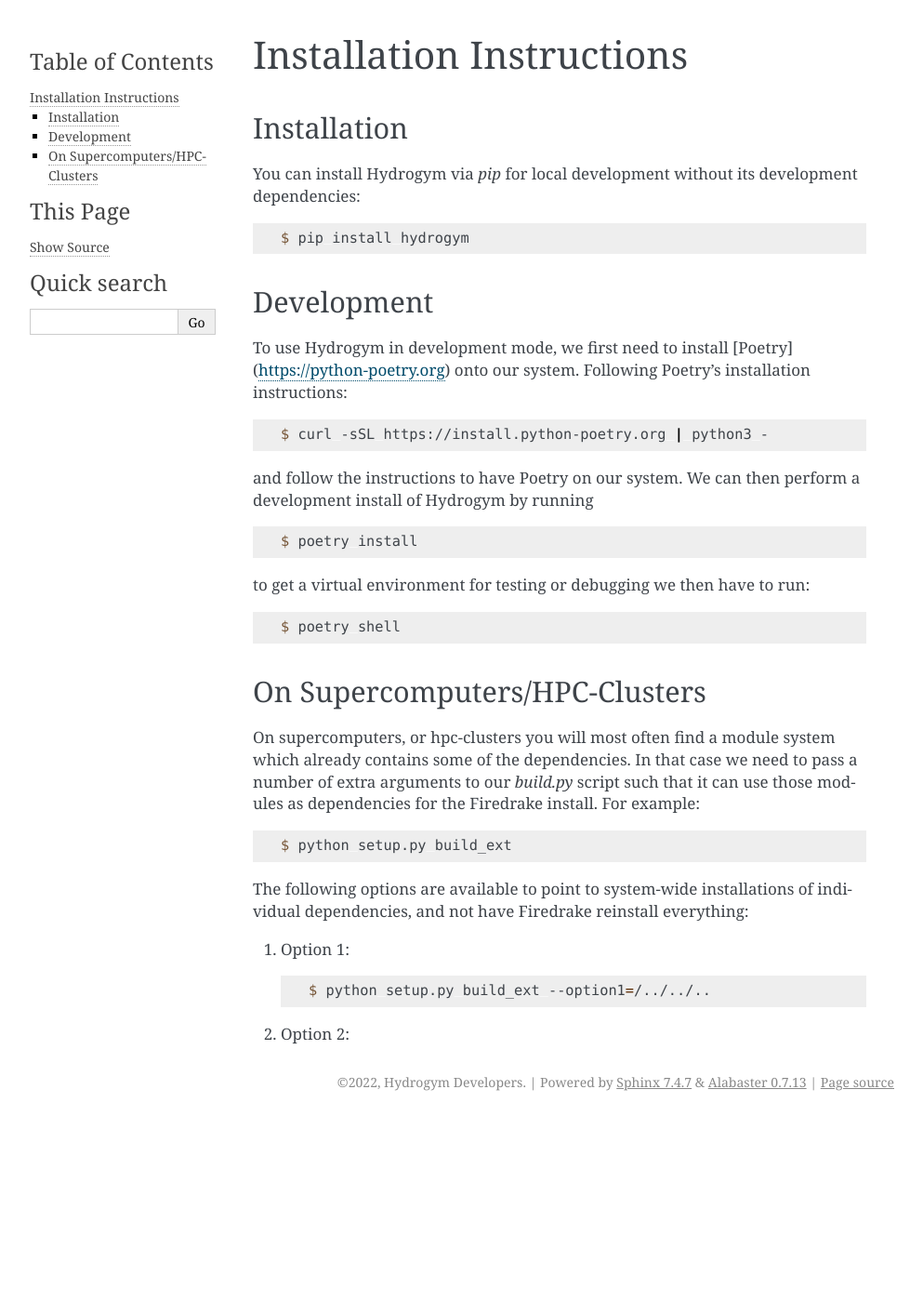
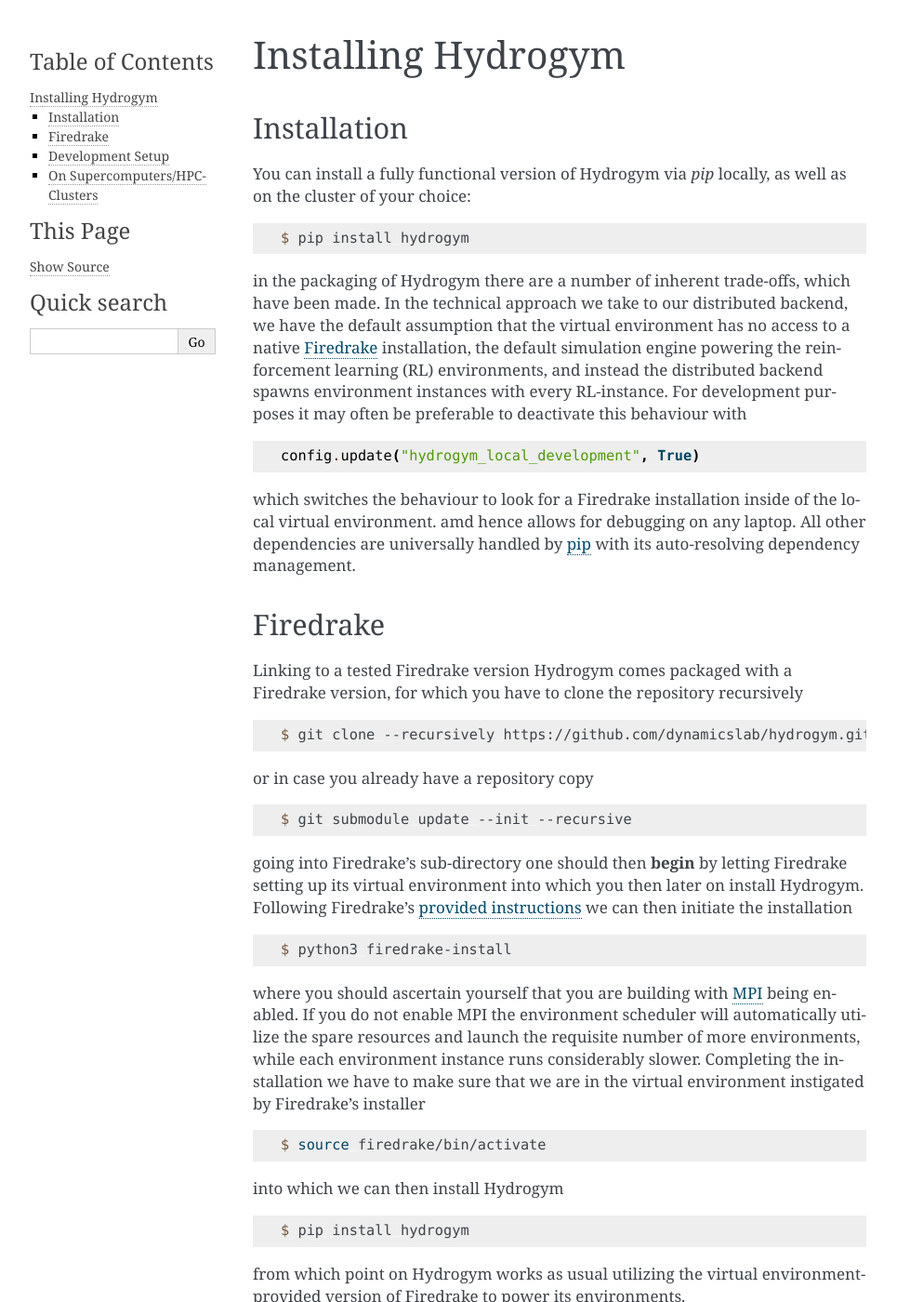
Before and after one commit to dynamicslab/hydrogym, a Sphinx documentation site: the page built from docs/source/installation.rst, in a window 1280 px wide and 1400 px high. Shown: the whole window at 93% size, without its empty margins (148-1141 px from the left). Built offline with Sphinx 7.4.7, drawn with Linux system fonts in a browser that asks for light colours; some of the changed text lies outside the part shown.

Commit message:
Write up comprehensive installation instructions for users and developers alike.

```diff
--- a/docs/source/installation.rst
+++ b/docs/source/installation.rst
@@ -1,22 +1,81 @@
-Installation Instructions
-=========================
+Installing Hydrogym
+===================
 
 .. _installation:
 
 Installation
 ------------
 
-You can install Hydrogym via `pip` for local development without its development dependencies:
+You can install a fully functional version of Hydrogym via `pip` locally, as well as on the cluster of your choice:
 
 .. code-block:: console
 
    $ pip install hydrogym
 
+in the packaging of Hydrogym there are a number of inherent trade-offs, which have been made. In the technical approach we take
+to our distributed backend, we have the default assumption that the virtual environment has no access to a native
+`Firedrake <https://www.firedrakeproject.org>`_ installation, the default simulation engine powering the reinforcement
+learning (RL) environments, and instead the distributed backend spawns environment instances with every RL-instance. For
+development purposes it may often be preferable to deactivate this behaviour with
 
-Development
------------
+.. code-block:: python
 
-To use Hydrogym in development mode, we first need to install [Poetry](https://python-poetry.org) onto our system. Following Poetry's installation instructions:
+    config.update("hydrogym_local_development", True)
+
+which switches the behaviour to look for a Firedrake installation inside of the local virtual environment. amd hence
+allows for debugging on any laptop. All other dependencies are universally handled by `pip <https://pip.pypa.io/en/stable/>`_ with
+its auto-resolving dependency management.
+
+Firedrake
+---------
+
+Linking to a tested Firedrake version Hydrogym comes packaged with a Firedrake version, for which you have to clone the
+repository recursively
+
+.. code-block:: console
+
+    $ git clone --recursively https://github.com/dynamicslab/hydrogym.git
+
+or in case you already have a repository copy
+
+.. code-block:: console
+
+    $ git submodule update --init --recursive
+
+going into Firedrake's sub-directory one should then **begin** by letting Firedrake setting up its virtual environment
+into which you then later on install Hydrogym. Following Firedrake's
+`provided instructions <https://www.firedrakeproject.org/download.html>`_ we can then initiate the installation
+
+.. code-block:: console
+
+    $ python3 firedrake-install
+
+where you should ascertain yourself that you are building with `MPI <https://www.open-mpi.org>`_ being enabled. If you do not enable MPI the
+environment scheduler will automatically utilize the spare resources and launch the requisite number of more environments,
+while each environment instance runs considerably slower. Completing the installation we have to make sure that we are
+in the virtual environment instigated by Firedrake's installer
+
+.. code-block:: console
+
+    $ source firedrake/bin/activate
+
+into which we can then install Hydrogym
+
+.. code-block:: console
+
+    $ pip install hydrogym
+
+from which point on Hydrogym works as usual utilizing the virtual environment-provided version of Firedrake to
+power its environments.
+
+.. note::
+
+    Where a module system is available such as on a cluster, and the module system provides a MPI-enabled version of Firedrake this should **strictly** be preferred.
+
+Development Setup
+-----------------
+
+To use Hydrogym in development mode, we first need to install `Poetry <https://python-poetry.org>`_ onto our system. Following Poetry's installation instructions:
 
 .. code-block:: console
 
@@ -33,6 +92,25 @@
 .. code-block:: console
 
    $ poetry shell
+
+to test a build of the package we then run a build-process inside of Poetry's isolated environment
+
+.. code-block:: console
+
+    $ poetry build
+
+with the development often requiring debugging work with notebooks, and their implied dependencies, these package requirements have been moved out to their own "dev" dependency list and can be installed with
+
+.. code-block:: console
+
+    $ poetry install --with dev
+
+If you feel unsure about the structure of the dependencies, you can always inspect the dependencies with
+
+.. code-block:: console
+
+    $ poetry show --tree
+
 
 On Supercomputers/HPC-Clusters
 ------------------------------
```
